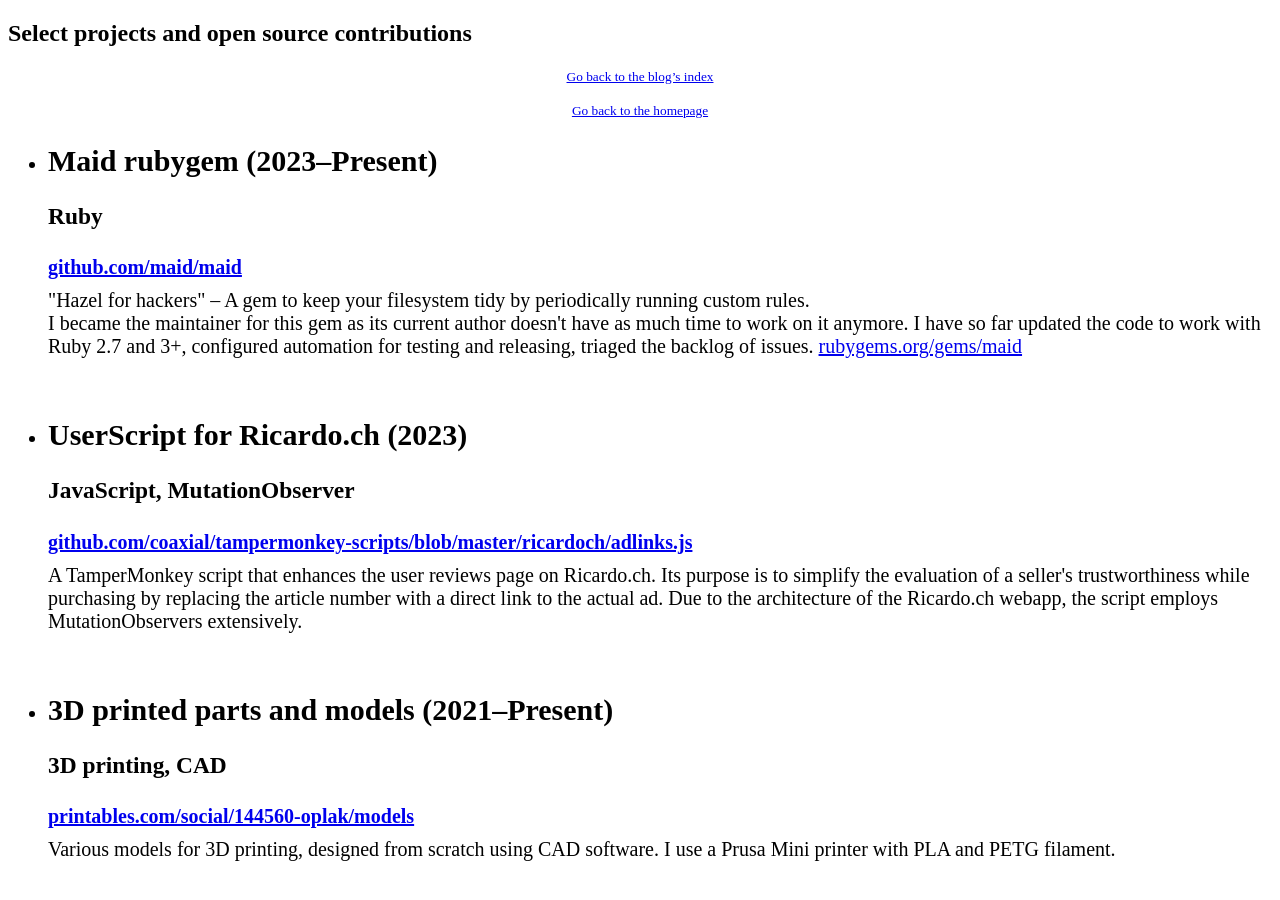
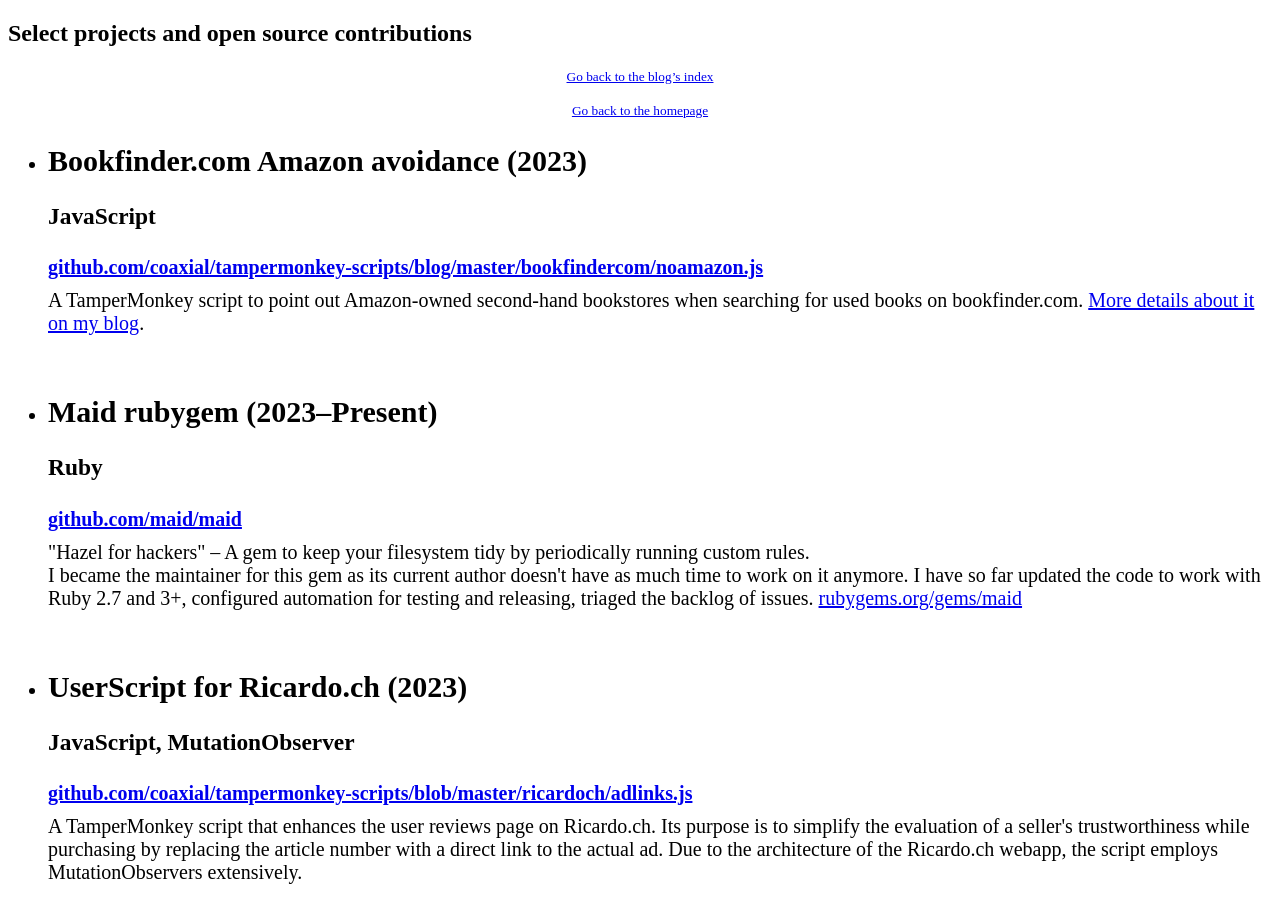
Before and after one commit to coaxial/hello, a Jekyll site: the page built from showcase/index.html, in a window 1280 px wide and 900 px high. Built offline with Jekyll 4.4.1, drawn with Linux system fonts in a browser that asks for light colours; a script that is not in the unit is left out.

Commit message:
Add bookfinder script (#124)

```diff
--- a/_data/showcase.yml
+++ b/_data/showcase.yml
@@ -1,5 +1,11 @@
 ---
 projects:
+  - name: "Bookfinder.com Amazon avoidance"
+    year: 2023
+    technologies: JavaScript
+    repo: github.com/coaxial/tampermonkey-scripts/blog/master/bookfindercom/noamazon.js
+    description: >-
+      A TamperMonkey script to point out Amazon-owned second-hand bookstores when searching for used books on bookfinder.com. <a href="/blog/used">More details about it on my blog</a>.
   - name: "Maid rubygem"
     year: 2023–Present
     technologies: Ruby
```
